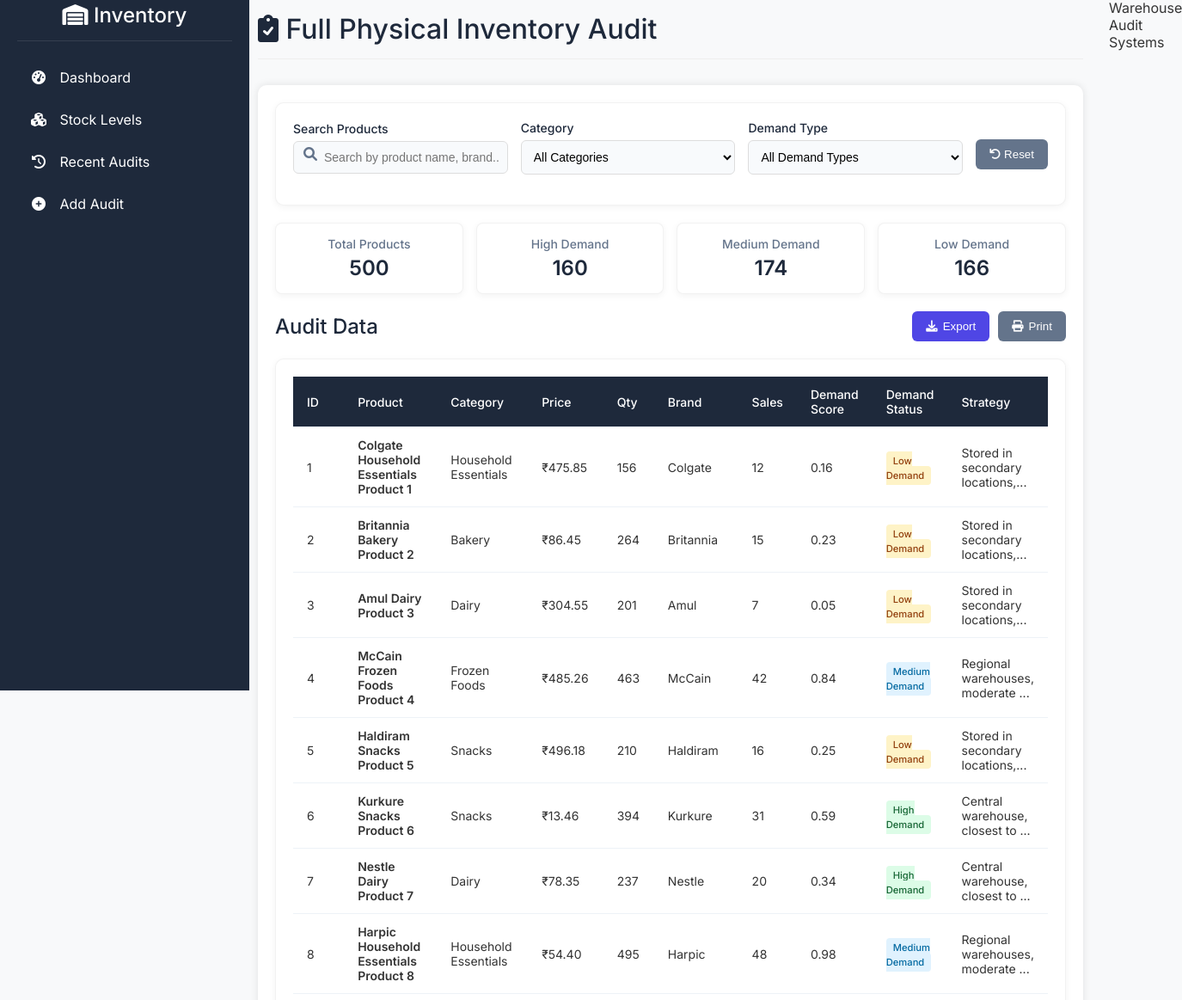
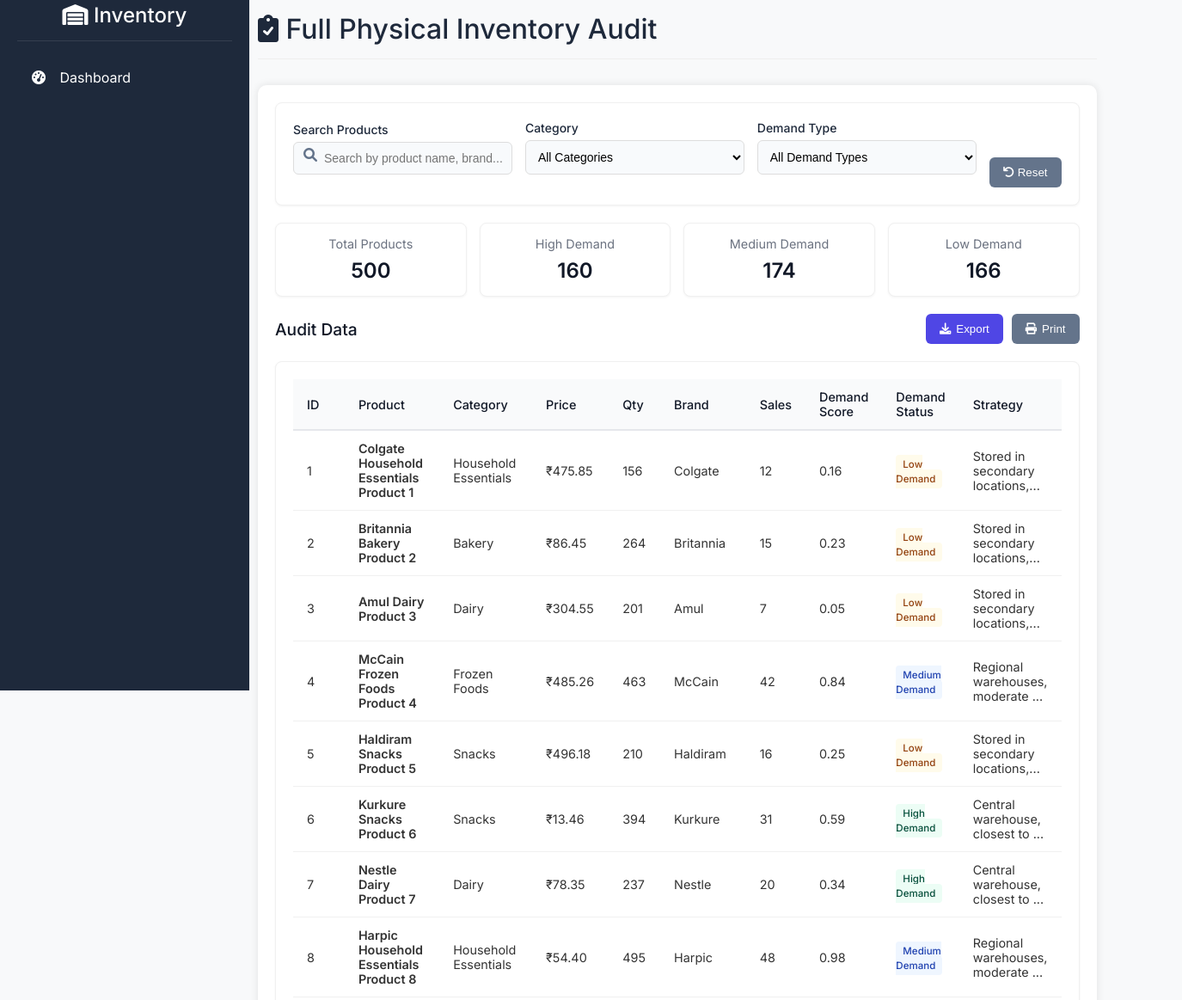
Before and after one commit to rahulkakkar01/HACHRON-rtias, a website: page web_application/start-audit.html in a window 1280 px wide. Shown: the part 37-1200 px from the top of the page at 86% size, 1375 px wide, since content can reach past the window. Drawn offline with Linux system fonts and the light colour scheme.

Commit message:
UI Changes

```diff
--- a/web_application/start-audit.html
+++ b/web_application/start-audit.html
@@ -12,11 +12,11 @@
     <style>
         .table-container {
             background: white;
-            border-radius: 10px;
-            box-shadow: 0 2px 8px rgba(0, 0, 0, 0.05);
+            border-radius: 8px;
+            box-shadow: 0 1px 3px rgba(0, 0, 0, 0.05);
             padding: 20px;
             margin-top: 20px;
-            border: 1px solid rgba(0,0,0,0.05);
+            border: 1px solid #f0f0f0;
             overflow-x: auto;
         }
 
@@ -28,20 +28,21 @@
         th, td {
             padding: 12px 16px;
             text-align: left;
-            border-bottom: 1px solid #edf2f7;
-            font-size: 14px;
+            border-bottom: 1px solid #f0f0f0;
+            font-size: 0.9rem;
         }
 
         th {
-            background-color: #1e293b;
-            color: white;
+            background-color: #f9fafb;
+            color: #111827;
             font-weight: 500;
             position: sticky;
             top: 0;
+            border-bottom: 2px solid #e5e7eb;
         }
 
         tbody tr:hover {
-            background-color: #f8fafc;
+            background-color: #f9fafb;
         }
 
         .audit-header {
@@ -53,8 +54,12 @@
 
         .audit-header h2 {
             margin: 0;
+            font-size: 1.2rem;
             font-weight: 500;
-            color: #1e293b;
+            color: #111827;
+            display: flex;
+            align-items: center;
+            gap: 8px;
         }
 
         .audit-actions {
@@ -71,14 +76,17 @@
         .data-message {
             text-align: center;
             padding: 25px;
-            background: #f8fafc;
+            background: #f9fafb;
             border-radius: 8px;
             margin-bottom: 20px;
+            border: 1px solid #f0f0f0;
         }
 
         .data-message h3 {
-            color: #1e293b;
+            color: #111827;
             margin-top: 0;
+            font-size: 1.1rem;
+            font-weight: 500;
         }
 
         .data-message ol {
@@ -103,32 +111,32 @@
         }
 
         .high-demand {
-            background: #dcfce7;
-            color: #166534;
+            background: #ecfdf5;
+            color: #064e3b;
         }
 
         .medium-demand {
-            background: #e0f2fe;
-            color: #0369a1;
+            background: #eff6ff;
+            color: #1e40af;
         }
 
         .low-demand {
-            background: #fef3c7;
+            background: #fffbeb;
             color: #92400e;
         }
 
         /* Filter bar styling */
         .filter-bar {
             background: white;
-            border-radius: 10px;
-            box-shadow: 0 2px 8px rgba(0, 0, 0, 0.05);
+            border-radius: 8px;
+            box-shadow: 0 1px 3px rgba(0, 0, 0, 0.05);
             padding: 20px;
             margin-bottom: 20px;
-            border: 1px solid rgba(0,0,0,0.05);
+            border: 1px solid #f0f0f0;
             display: flex;
             flex-wrap: wrap;
             gap: 15px;
-            align-items: center;
+            align-items: flex-end;
         }
 
         .filter-group {
@@ -203,25 +211,25 @@
         .stats-card {
             background: white;
             border-radius: 8px;
-            box-shadow: 0 2px 8px rgba(0, 0, 0, 0.05);
+            box-shadow: 0 1px 3px rgba(0, 0, 0, 0.05);
             padding: 15px;
             flex: 1;
             min-width: 150px;
-            border: 1px solid rgba(0,0,0,0.05);
+            border: 1px solid #f0f0f0;
             text-align: center;
         }
 
         .stats-card h3 {
-            margin: 0 0 5px 0;
-            font-size: 14px;
-            color: #64748b;
-            font-weight: 500;
+            margin: 0 0 8px 0;
+            font-size: 0.9rem;
+            color: #6b7280;
+            font-weight: 400;
         }
 
         .stats-card .stat-value {
-            font-size: 24px;
+            font-size: 1.5rem;
             font-weight: 600;
-            color: #1e293b;
+            color: #111827;
         }
 
         .count-high {
@@ -242,9 +250,9 @@
         <h2><i class="fas fa-warehouse"></i> Inventory</h2>
         <ul>
             <li onclick="window.location.href='index.html'"><i class="fas fa-tachometer-alt"></i> Dashboard</li>
-            <li onclick="window.location.href='index.html#stock-section'"><i class="fas fa-cubes"></i> Stock Levels</li>
+            <!-- <li onclick="window.location.href='index.html#stock-section'"><i class="fas fa-cubes"></i> Stock Levels</li>
             <li onclick="window.location.href='index.html#audits-section'"><i class="fas fa-history"></i> Recent Audits</li>
-            <li onclick="window.location.href='index.html#add-audit-section'"><i class="fas fa-plus-circle"></i> Add Audit</li>
+            <li onclick="window.location.href='index.html#add-audit-section'"><i class="fas fa-plus-circle"></i> Add Audit</li> -->
         </ul>
     </div>
     <div class="main-content">
@@ -328,9 +336,9 @@
             </div>
         </section>
     </div>
-    <footer>
+    <!-- <footer>
         <p>&copy; 2025 Warehouse Audit Systems</p>
-    </footer>
+    </footer> -->
     <script>
         // Store the full dataset to make filtering easier
         let fullInventoryData = [];
```
